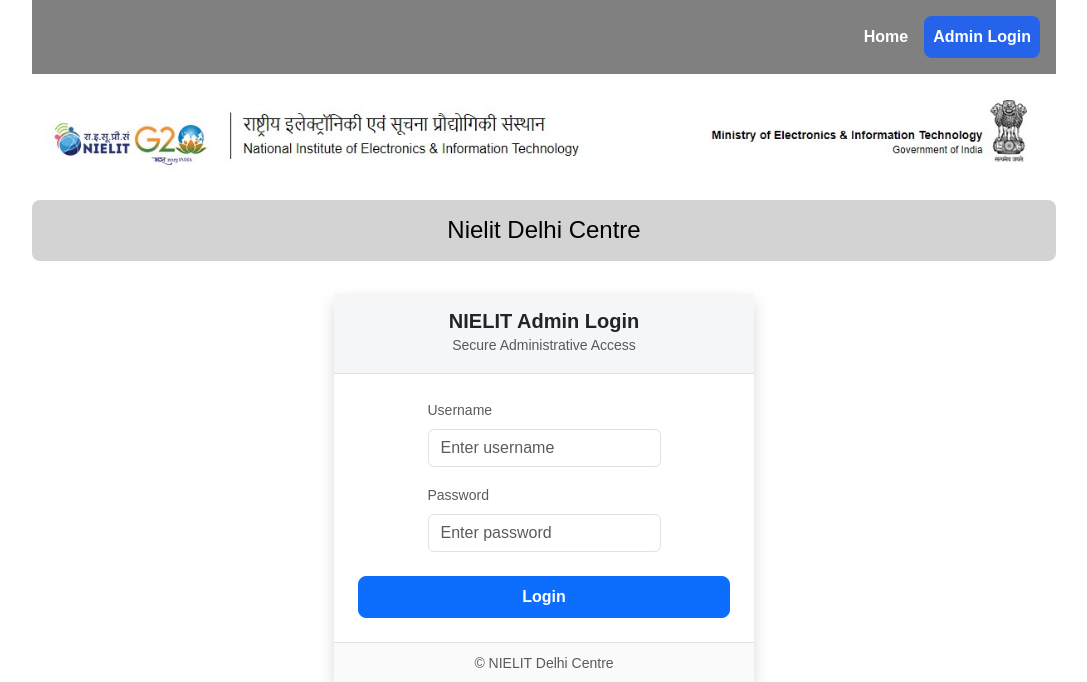
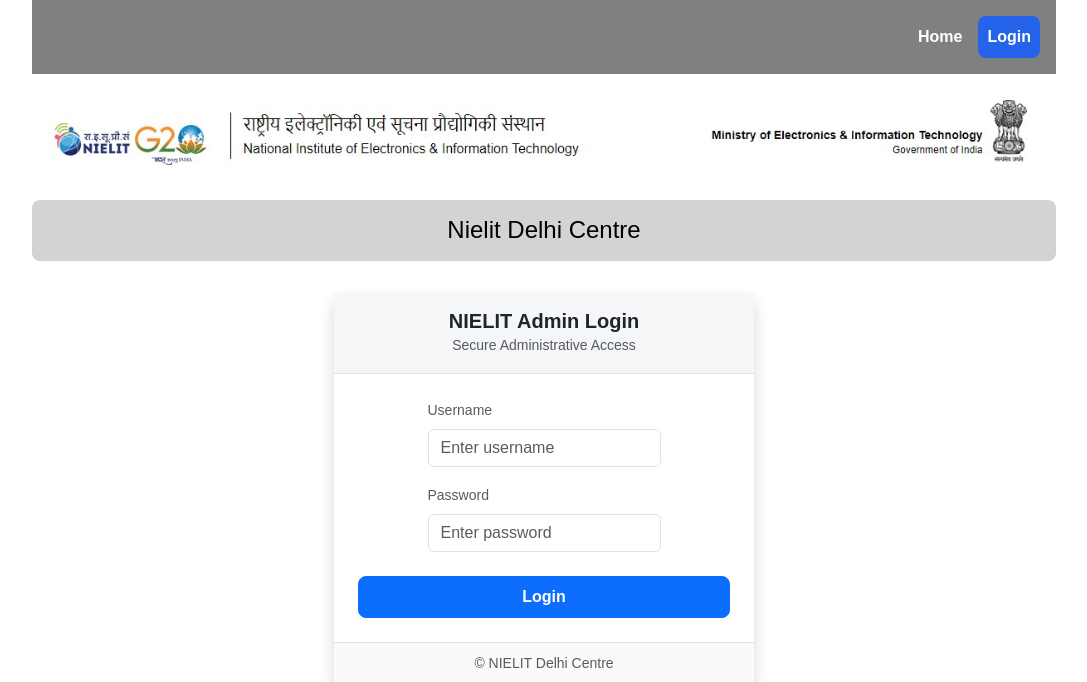
Before and after one commit to manavk4214/form, a Django app: page /admin-login/ in a window 1280 px wide. Shown: the top 682 px of the page, without its empty margins (96-1183 px from the left). Run offline with Django 5.2, Linux system fonts and the light colour scheme.

Commit message:
login system updated

```diff
--- a/job_fair/templates/base.html
+++ b/job_fair/templates/base.html
@@ -16,9 +16,12 @@
             <ul>
                 <li><a href="{% url "home" %}">Home</a></li>
                 {% if user.is_authenticated %}
-
+                    {% if user.is_superuser %}
+                         <li><a href="{% url "dashboard" %}">dashboard</a></li>
+                    {% endif %}
+                    <li><a href="{% url "admin_login" %}">logout</a></li>
                 {% else %}
-                    <li><a href="{% url "admin_login" %}" class="btn primary" style="padding: 0.5rem;">Admin Login</a></li>
+                    <li><a href="{% url "admin_login" %}" class="btn primary" style="padding: 0.5rem;">Login</a></li>
                 {% endif %}
             </ul>
             <img src="{% static "images/logo.jpg" %}" alt="Nielit logo">
--- a/job_fair/views.py
+++ b/job_fair/views.py
@@ -35,7 +35,10 @@ def admin_login(request):
         user = authenticate(request, username=username, password=password)
         if user is not None and user.is_staff:
             login(request, user)
-            return redirect('dashboard')
+            if user.is_superuser:
+                return redirect('dashboard')
+            else:
+                return redirect('home')
         else:
             return render(request, 'admin_login.html', {
                 'error': 'Invalid credentials'
```
Also changed, not shown: db.sqlite3.
